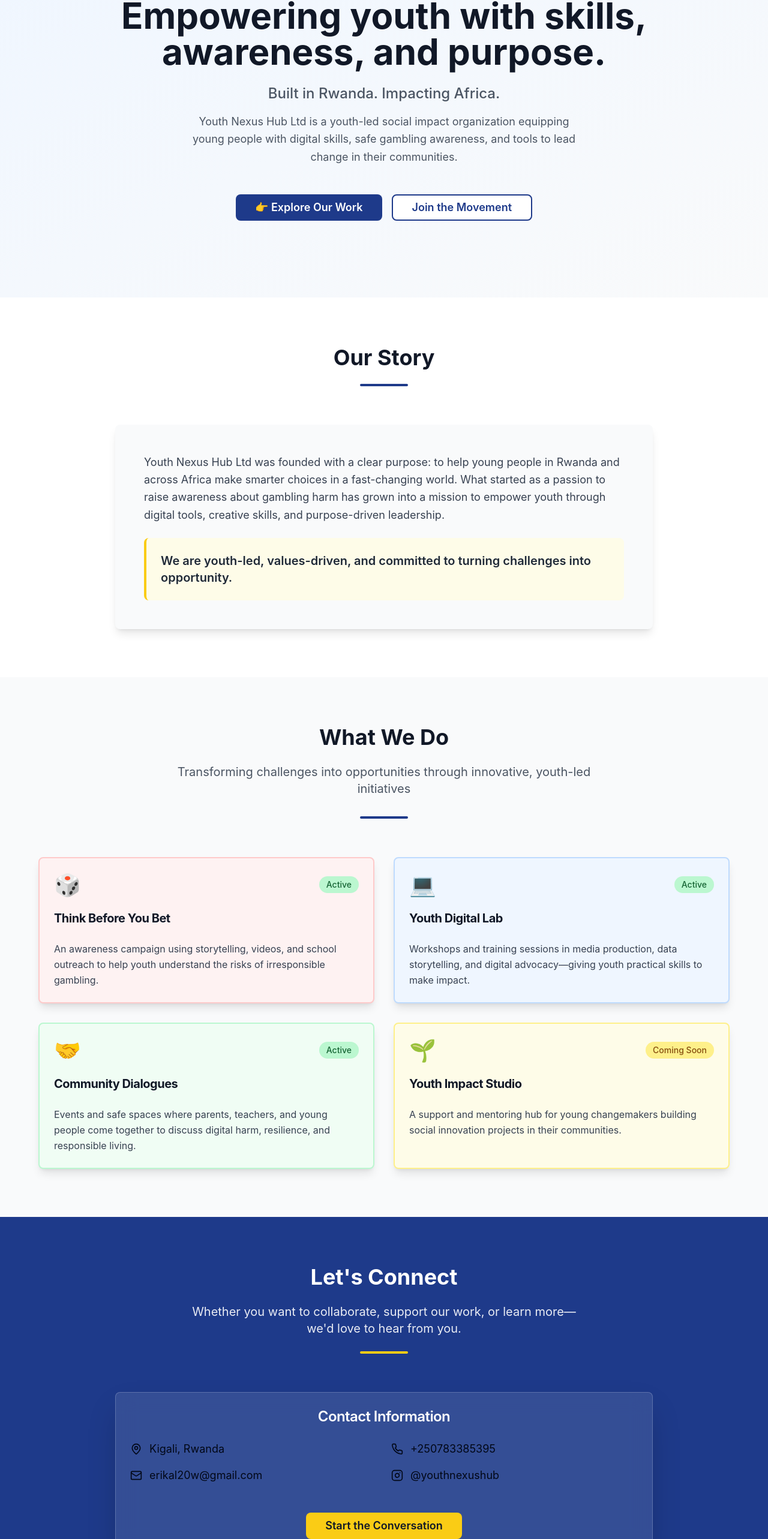
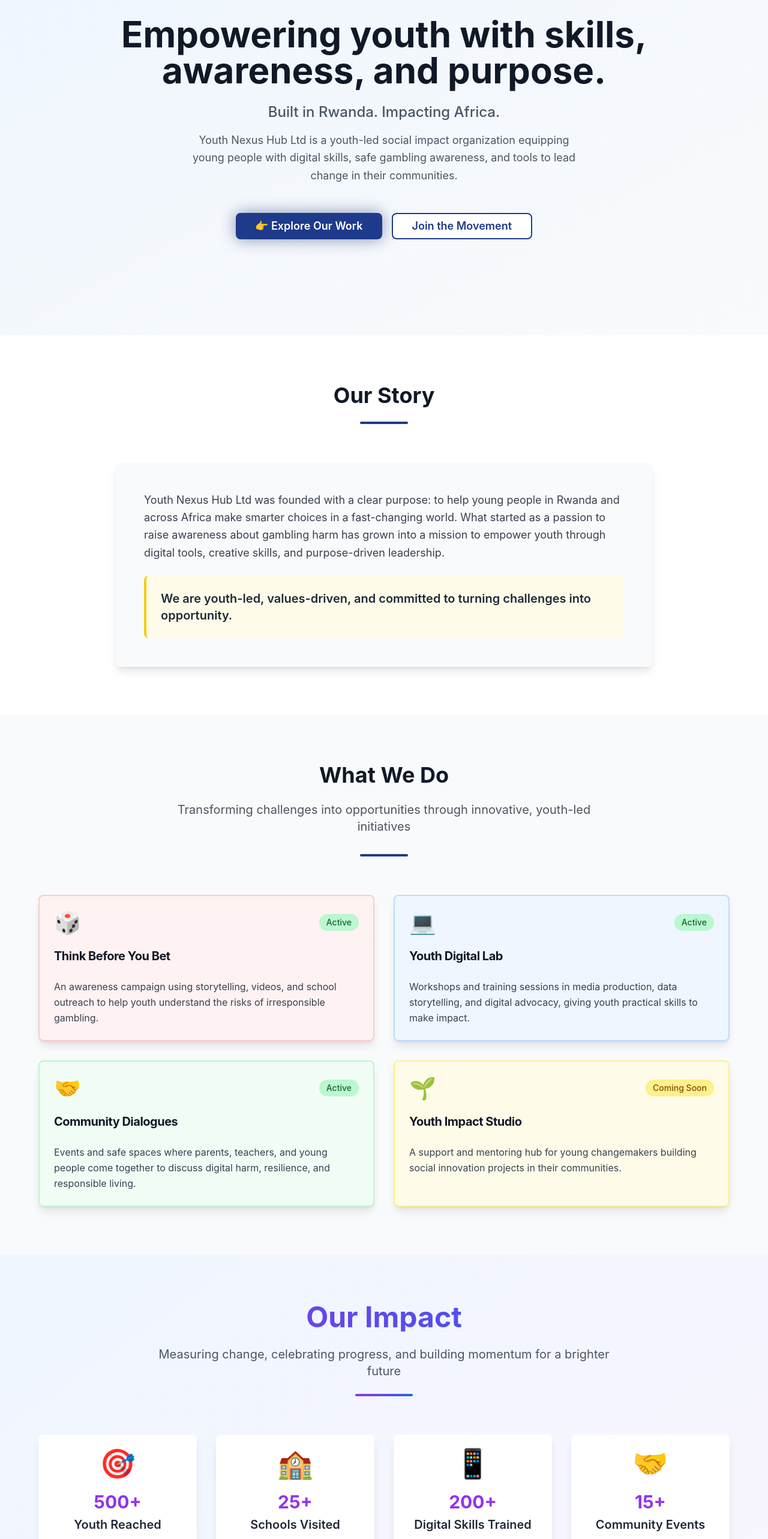
Before and after one commit to ntezeplacide2/www-youthnexushub-org, a React (Vite) app: page / in a window 1280 px wide. Shown: the part 213-2779 px from the top of the page at 60% size. Built offline with nearby package versions, Linux system fonts and the light colour scheme.

Commit message:
Enhance site with advanced features
Implement sticky navigation, animations, scroll snap, impact counter, and other interactive and design upgrades.

```diff
--- a/src/components/Hero.tsx
+++ b/src/components/Hero.tsx
@@ -1,7 +1,14 @@
 
 import { Button } from "@/components/ui/button";
+import { useEffect, useState } from "react";
 
 export const Hero = () => {
+  const [isVisible, setIsVisible] = useState(false);
+
+  useEffect(() => {
+    setIsVisible(true);
+  }, []);
+
   const scrollToAbout = () => {
     document.getElementById('about')?.scrollIntoView({ behavior: 'smooth' });
   };
@@ -11,26 +18,34 @@ export const Hero = () => {
   };
 
   return (
-    <section id="hero" className="bg-gradient-to-br from-blue-50 to-gray-50 py-20 lg:py-32">
+    <section id="hero" className="bg-gradient-to-br from-blue-50 to-gray-50 py-32 lg:py-40 mt-20">
       <div className="container mx-auto px-6">
         <div className="max-w-4xl mx-auto text-center">
-          <h1 className="text-4xl md:text-6xl font-bold text-gray-900 mb-6 leading-tight">
+          <h1 className={`text-4xl md:text-6xl font-bold text-gray-900 mb-6 leading-tight transition-all duration-1000 ${
+            isVisible ? 'opacity-100 translate-y-0' : 'opacity-0 translate-y-10'
+          }`}>
             Empowering youth with skills, awareness, and purpose.
           </h1>
 
-          <p className="text-xl md:text-2xl text-gray-600 mb-4 font-medium">
+          <p className={`text-xl md:text-2xl text-gray-600 mb-4 font-medium transition-all duration-1000 delay-200 ${
+            isVisible ? 'opacity-100 translate-y-0' : 'opacity-0 translate-y-10'
+          }`}>
             Built in Rwanda. Impacting Africa.
           </p>
 
-          <p className="text-lg text-gray-600 mb-12 max-w-2xl mx-auto leading-relaxed">
+          <p className={`text-lg text-gray-600 mb-12 max-w-2xl mx-auto leading-relaxed transition-all duration-1000 delay-400 ${
+            isVisible ? 'opacity-100 translate-y-0' : 'opacity-0 translate-y-10'
+          }`}>
             Youth Nexus Hub Ltd is a youth-led social impact organization equipping young people with digital skills, safe gambling awareness, and tools to lead change in their communities.
           </p>
 
-          <div className="flex flex-col sm:flex-row gap-4 justify-center items-center">
+          <div className={`flex flex-col sm:flex-row gap-4 justify-center items-center transition-all duration-1000 delay-600 ${
+            isVisible ? 'opacity-100 translate-y-0' : 'opacity-0 translate-y-10'
+          }`}>
             <Button
               onClick={scrollToAbout}
               size="lg"
-              className="bg-blue-900 hover:bg-blue-800 text-white px-8 py-4 text-lg font-semibold rounded-lg transition-all duration-300"
+              className="bg-blue-900 hover:bg-blue-800 text-white px-8 py-4 text-lg font-semibold rounded-lg transition-all duration-300 hover:scale-105 pulse-glow"
             >
               👉 Explore Our Work
             </Button>
@@ -39,7 +54,7 @@ export const Hero = () => {
               variant="outline"
               size="lg"
               onClick={scrollToPrograms}
-              className="border-2 border-blue-900 text-blue-900 hover:bg-blue-900 hover:text-white px-8 py-4 text-lg font-semibold rounded-lg transition-all duration-300"
+              className="border-2 border-blue-900 text-blue-900 hover:bg-blue-900 hover:text-white px-8 py-4 text-lg font-semibold rounded-lg transition-all duration-300 hover:scale-105"
             >
               Join the Movement
             </Button>
--- a/src/components/Impact.tsx
+++ b/src/components/Impact.tsx
@@ -1,30 +1,84 @@
 
 import { Card, CardContent, CardHeader, CardTitle } from "@/components/ui/card";
+import { useEffect, useState, useRef } from "react";
+
+const AnimatedCounter = ({ end, duration = 2000, suffix = "" }: { end: number; duration?: number; suffix?: string }) => {
+  const [count, setCount] = useState(0);
+  const [isVisible, setIsVisible] = useState(false);
+  const ref = useRef<HTMLDivElement>(null);
+
+  useEffect(() => {
+    const observer = new IntersectionObserver(
+      ([entry]) => {
+        if (entry.isIntersecting && !isVisible) {
+          setIsVisible(true);
+        }
+      },
+      { threshold: 0.5 }
+    );
+
+    if (ref.current) {
+      observer.observe(ref.current);
+    }
+
+    return () => observer.disconnect();
+  }, [isVisible]);
+
+  useEffect(() => {
+    if (!isVisible) return;
+
+    let startTime: number;
+    const startCount = 0;
+
+    const updateCount = (timestamp: number) => {
+      if (!startTime) startTime = timestamp;
+      const progress = Math.min((timestamp - startTime) / duration, 1);
+
+      setCount(Math.floor(progress * (end - startCount) + startCount));
+
+      if (progress < 1) {
+        requestAnimationFrame(updateCount);
+      }
+    };
+
+    requestAnimationFrame(updateCount);
+  }, [isVisible, end, duration]);
+
+  return (
+    <div ref={ref} className="text-3xl font-bold text-purple-600">
+      {count}{suffix}
+    </div>
+  );
+};
 
 export const Impact = () => {
   const impacts = [
     {
       icon: "🎯",
       title: "Youth Reached",
-      value: "500+",
+      value: 500,
+      suffix: "+",
       description: "Young people engaged through our programs and campaigns"
     },
     {
       icon: "🏫",
       title: "Schools Visited",
-      value: "25+",
+      value: 25,
+      suffix: "+",
       description: "Educational institutions where we've delivered awareness sessions"
     },
     {
       icon: "📱",
       title: "Digital Skills Trained",
-      value: "200+",
+      value: 200,
+      suffix: "+",
       description: "Youth equipped with practical digital and media skills"
     },
     {
       icon: "🤝",
       title: "Community Events",
-      value: "15+",
+      value: 15,
+      suffix: "+",
       description: "Dialogues and workshops fostering community engagement"
     }
   ];
@@ -32,7 +86,7 @@ export const Impact = () => {
   return (
     <section id="impact" className="py-20 bg-gradient-to-br from-blue-50 to-purple-50">
       <div className="container mx-auto px-6">
-        <div className="text-center mb-16">
+        <div className="text-center mb-16 fade-in">
           <h2 className="text-4xl md:text-5xl font-bold mb-6 bg-gradient-to-r from-purple-600 to-blue-600 bg-clip-text text-transparent">
             Our Impact
           </h2>
@@ -46,14 +100,13 @@ export const Impact = () => {
           {impacts.map((impact, index) => (
             <Card
               key={index}
-              className="text-center border-0 shadow-lg hover-scale transition-all duration-300 group bg-white"
+              className="text-center border-0 shadow-lg hover-scale transition-all duration-300 group bg-white slide-up"
+              style={{ animationDelay: `${index * 200}ms` }}
             >
               <CardHeader className="pb-4">
-                <div className="text-5xl mb-4">{impact.icon}</div>
-                <CardTitle className="text-3xl font-bold text-purple-600 group-hover:text-blue-600 transition-colors duration-300">
-                  {impact.value}
-                </CardTitle>
-                <h3 className="text-xl font-semibold text-gray-800">
+                <div className="text-5xl mb-4 group-hover:scale-110 transition-transform duration-300">{impact.icon}</div>
+                <AnimatedCounter end={impact.value} suffix={impact.suffix} />
+                <h3 className="text-xl font-semibold text-gray-800 group-hover:text-blue-600 transition-colors duration-300">
                   {impact.title}
                 </h3>
               </CardHeader>
@@ -67,7 +120,7 @@ export const Impact = () => {
           ))}
         </div>
 
-        <div className="mt-16 text-center">
+        <div className="mt-16 text-center slide-up" style={{ animationDelay: "800ms" }}>
           <div className="bg-gradient-to-r from-orange-100 to-yellow-100 p-8 rounded-lg max-w-4xl mx-auto">
             <h3 className="text-2xl font-bold text-gray-800 mb-4">
               Together, we're building a generation of informed, skilled, and purpose-driven young leaders.
--- a/src/components/Programs.tsx
+++ b/src/components/Programs.tsx
@@ -8,35 +8,35 @@ export const Programs = () => {
       title: "Think Before You Bet",
       description: "An awareness campaign using storytelling, videos, and school outreach to help youth understand the risks of irresponsible gambling.",
       status: "Active",
-      color: "bg-red-50 border-red-200"
+      color: "bg-red-50 border-red-200 hover:bg-red-100"
     },
     {
       icon: "💻",
       title: "Youth Digital Lab",
-      description: "Workshops and training sessions in media production, data storytelling, and digital advocacy—giving youth practical skills to make impact.",
+      description: "Workshops and training sessions in media production, data storytelling, and digital advocacy, giving youth practical skills to make impact.",
       status: "Active",
-      color: "bg-blue-50 border-blue-200"
+      color: "bg-blue-50 border-blue-200 hover:bg-blue-100"
     },
     {
       icon: "🤝",
       title: "Community Dialogues",
       description: "Events and safe spaces where parents, teachers, and young people come together to discuss digital harm, resilience, and responsible living.",
       status: "Active",
-      color: "bg-green-50 border-green-200"
+      color: "bg-green-50 border-green-200 hover:bg-green-100"
     },
     {
       icon: "🌱",
       title: "Youth Impact Studio",
       description: "A support and mentoring hub for young changemakers building social innovation projects in their communities.",
       status: "Coming Soon",
-      color: "bg-yellow-50 border-yellow-200"
+      color: "bg-yellow-50 border-yellow-200 hover:bg-yellow-100"
     }
   ];
 
   return (
     <section id="programs" className="py-20 bg-gray-50">
       <div className="container mx-auto px-6">
-        <div className="text-center mb-16">
+        <div className="text-center mb-16 fade-in">
           <h2 className="text-3xl md:text-4xl font-bold text-gray-900 mb-6">
             What We Do
           </h2>
@@ -50,20 +50,21 @@ export const Programs = () => {
           {programs.map((program, index) => (
             <Card
               key={index}
-              className={`${program.color} border-2 shadow-lg hover:shadow-xl transition-all duration-300 group`}
+              className={`${program.color} border-2 shadow-lg hover:shadow-xl transition-all duration-300 group hover-scale slide-up`}
+              style={{ animationDelay: `${index * 150}ms` }}
             >
               <CardHeader>
                 <div className="flex items-center justify-between mb-4">
-                  <div className="text-4xl">{program.icon}</div>
-                  <span className={`px-3 py-1 rounded-full text-sm font-medium ${
+                  <div className="text-4xl group-hover:scale-110 transition-transform duration-300">{program.icon}</div>
+                  <span className={`px-3 py-1 rounded-full text-sm font-medium transition-all duration-300 ${
                     program.status === 'Coming Soon'
-                      ? 'bg-yellow-200 text-yellow-800'
-                      : 'bg-green-200 text-green-800'
+                      ? 'bg-yellow-200 text-yellow-800 group-hover:bg-yellow-300'
+                      : 'bg-green-200 text-green-800 group-hover:bg-green-300'
                   }`}>
                     {program.status}
                   </span>
                 </div>
-                <CardTitle className="text-xl font-bold text-gray-900">
+                <CardTitle className="text-xl font-bold text-gray-900 group-hover:text-blue-900 transition-colors duration-300">
                   {program.title}
                 </CardTitle>
               </CardHeader>
--- a/src/index.css
+++ b/src/index.css
@@ -52,10 +52,64 @@
     font-family: -apple-system, BlinkMacSystemFont, 'Segoe UI', 'Roboto', 'Oxygen', 'Ubuntu', 'Cantarell', sans-serif;
     font-weight: 700;
   }
+
+  html {
+    scroll-behavior: smooth;
+  }
 }
 
 @layer utilities {
   .hover-scale {
     @apply transition-transform duration-300 hover:scale-105;
   }
+
+  .fade-in {
+    animation: fadeIn 0.8s ease-out forwards;
+    opacity: 0;
+  }
+
+  .slide-up {
+    animation: slideUp 0.8s ease-out forwards;
+    opacity: 0;
+    transform: translateY(30px);
+  }
+
+  .counter-animation {
+    animation: countUp 2s ease-out forwards;
+  }
 }
+
+@keyframes fadeIn {
+  to {
+    opacity: 1;
+  }
+}
+
+@keyframes slideUp {
+  to {
+    opacity: 1;
+    transform: translateY(0);
+  }
+}
+
+@keyframes countUp {
+  from {
+    transform: scale(0.8);
+  }
+  to {
+    transform: scale(1);
+  }
+}
+
+@keyframes pulse-glow {
+  0%, 100% {
+    box-shadow: 0 0 20px rgba(0, 32, 91, 0.3);
+  }
+  50% {
+    box-shadow: 0 0 30px rgba(0, 32, 91, 0.6);
+  }
+}
+
+.pulse-glow {
+  animation: pulse-glow 2s infinite;
+}
--- a/src/pages/Index.tsx
+++ b/src/pages/Index.tsx
@@ -3,6 +3,7 @@ import { Header } from "@/components/Header";
 import { Hero } from "@/components/Hero";
 import { About } from "@/components/About";
 import { Programs } from "@/components/Programs";
+import { Impact } from "@/components/Impact";
 import { Contact } from "@/components/Contact";
 
 const Index = () => {
@@ -12,6 +13,7 @@ const Index = () => {
       <Hero />
       <About />
       <Programs />
+      <Impact />
       <Contact />
 
       {/* Footer */}
```
Also changed, not shown: src/components/Header.tsx (+28 -8 lines).
